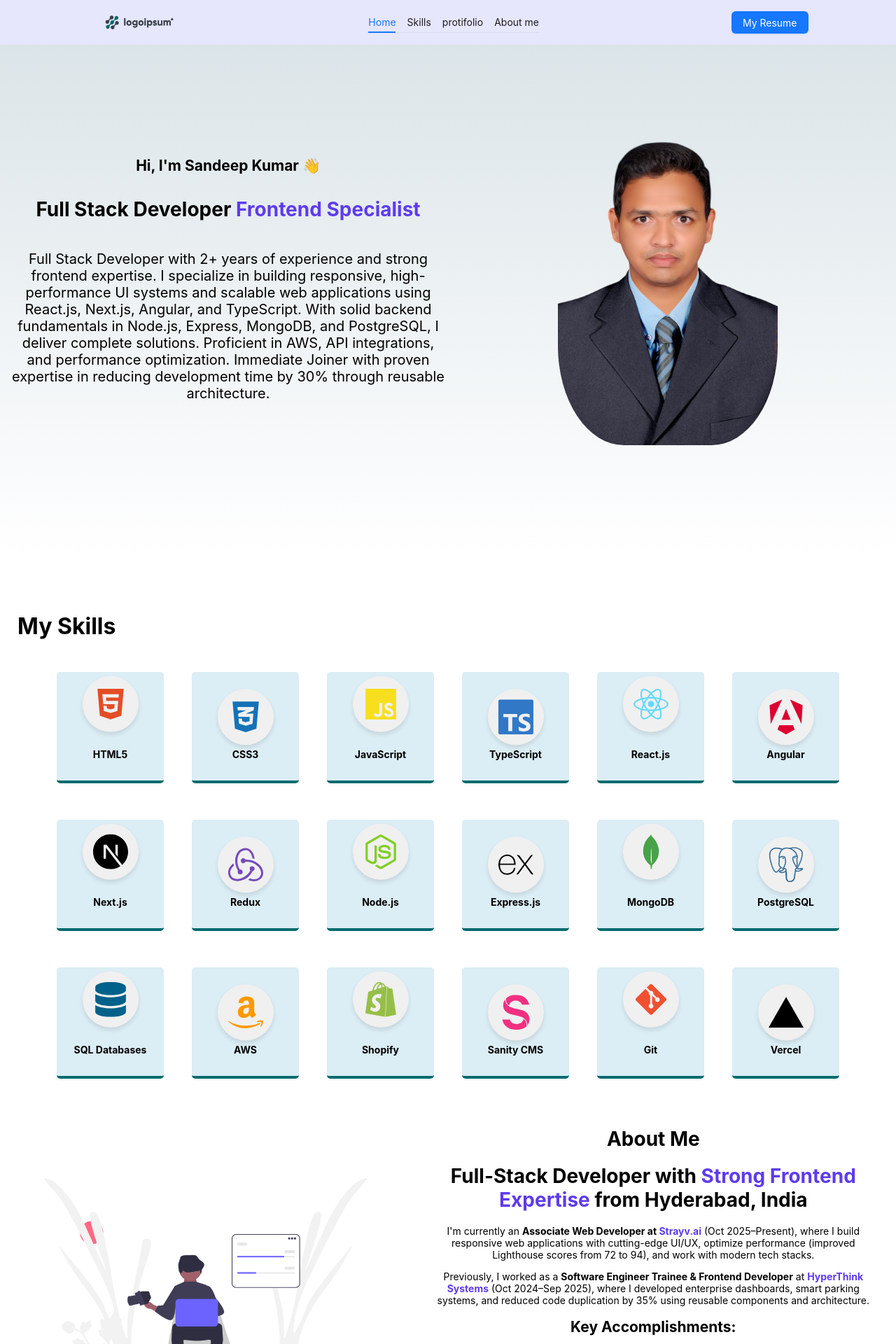
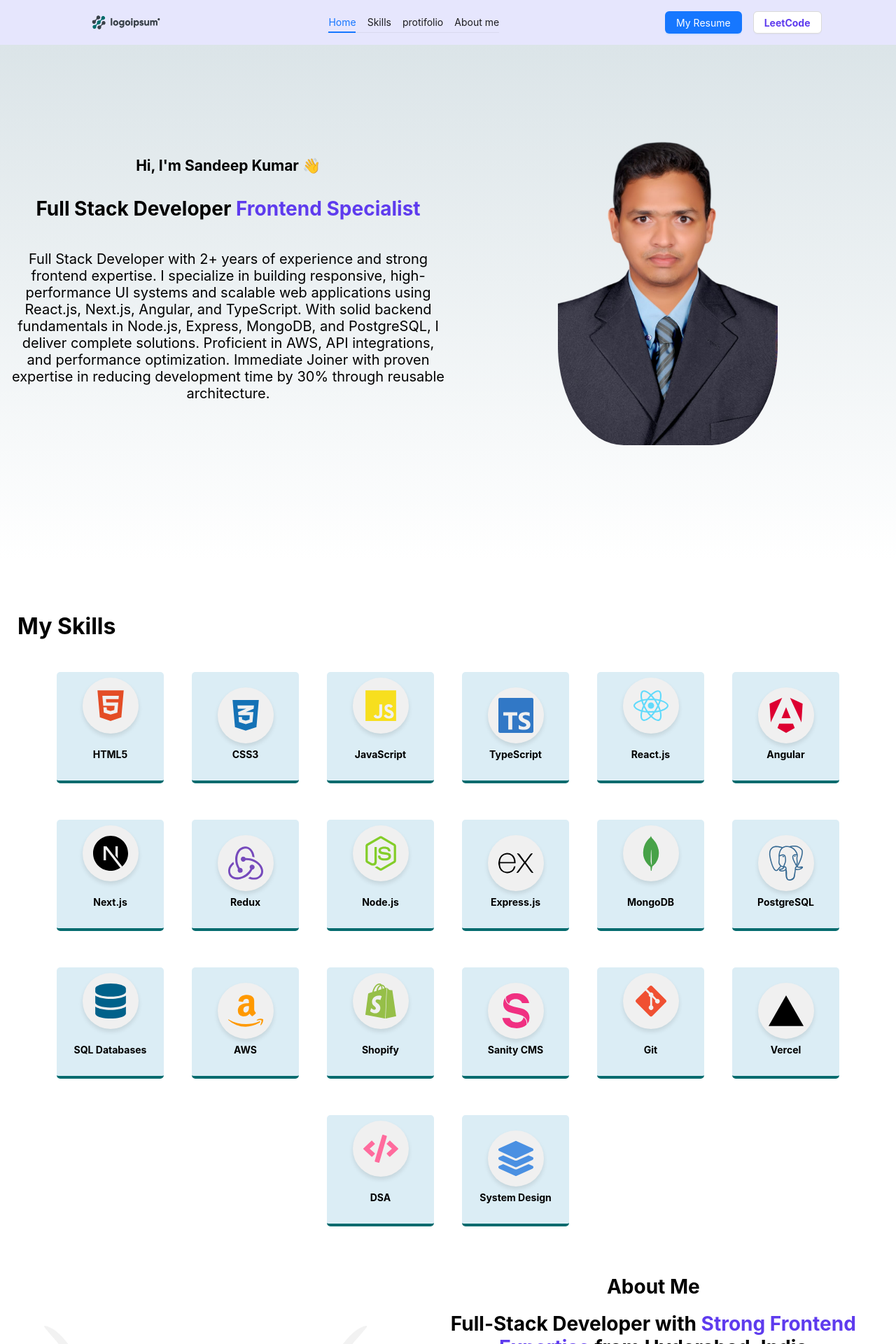
Before and after one commit to sandeeprandy/my-protifolio, a React (Create React App) app: page / in a window 1280 px wide. Shown: the top 1920 px of the page at 70% size. Built offline with nearby package versions, Linux system fonts and the light colour scheme.

Commit message:
feat: add DSA and System Design icons, update resume and add LeetCode links
Co-authored-by: sandeep  <158070758+sandeeprandy@users.noreply.github.com>

```diff
--- a/src/App.js
+++ b/src/App.js
@@ -7,6 +7,8 @@ import {
   FaNodeJs,
   FaDatabase,
   FaGitAlt,
+  FaCode,
+  FaLayerGroup,
 } from "react-icons/fa";
 import {
   SiMongodb,
@@ -50,6 +52,8 @@ function App() {
     { icon: <SiSanity size={50} color="#F03081" />, name: "Sanity CMS" },
     { icon: <FaGitAlt size={50} color="#F05032" />, name: "Git" },
     { icon: <SiVercel size={50} color="black" />, name: "Vercel" },
+    { icon: <FaCode size={50} color="#FF6B9D" />, name: "DSA" },
+    { icon: <FaLayerGroup size={50} color="#4A90E2" />, name: "System Design" },
   ];
 
   return (
@@ -66,6 +70,7 @@ function App() {
             { key: "aboutMe", href: "#aboutMe", title: "About me" },
           ]}
         />
+        <Flex gap="middle">
           <Button type="primary">
             <a
               href="https://drive.google.com/file/d/1GyFF8-BGM49sXHtn8GpHv9xEaG8RBgmO/view?usp=sharing"
@@ -75,6 +80,17 @@ function App() {
               My Resume
             </a>
           </Button>
+          <Button type="default">
+            <a
+              href="https://leetcode.com/u/sandeeprandy/"
+              target="_blank"
+              rel="noopener noreferrer"
+              style={{ color: "#5E3BEE", fontWeight: "bold" }}
+            >
+              LeetCode
+            </a>
+          </Button>
+        </Flex>
       </Flex>
 
       <Flex className="homepage" id="Home">
```
Lines whose indentation alone changed are shown as unchanged.
